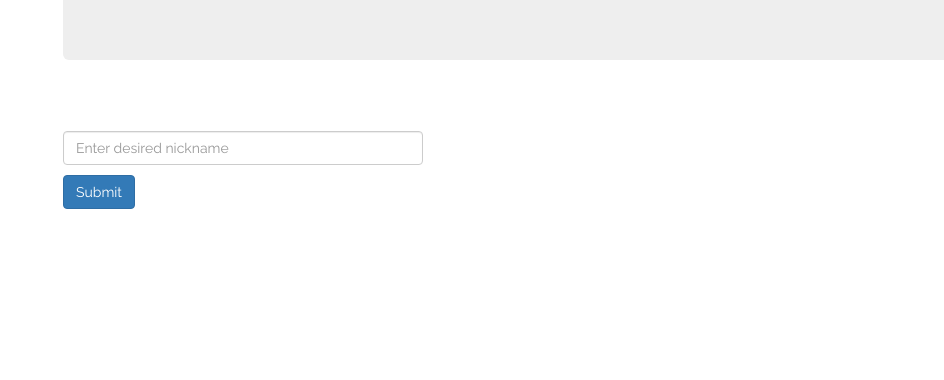
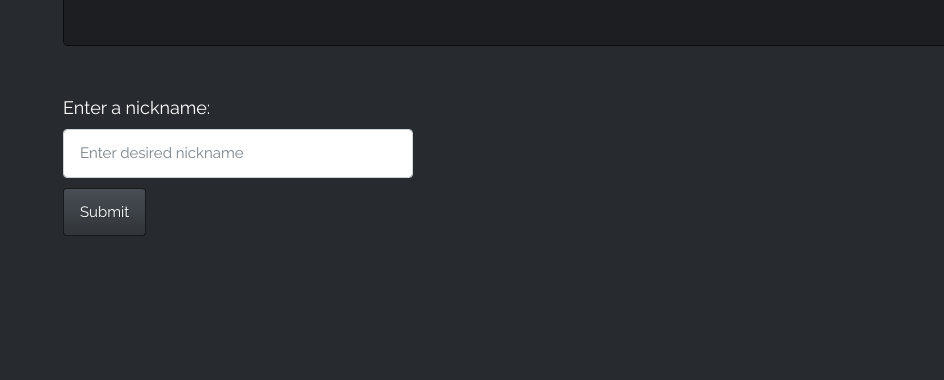
Before and after one commit to ccueto36/FastChat-NodeJS, a website: page index.html in a window 1280 px wide. Shown: the part 420-800 px from the top of the page, without its empty margins (336-1280 px from the left). Drawn offline with nearby package versions, Linux system fonts and the light colour scheme; no server answers.

Commit message:
bootswatch broken link fixed

```diff
--- a/index.html
+++ b/index.html
@@ -3,7 +3,7 @@
   <head>
     <title>FastChat - Made with Socket.IO</title>
         <!-- Latest compiled and minified CSS -->
-      <link rel="stylesheet" href="https://bootswatch.com/slate/bootstrap.min.css">
+      <link rel="stylesheet" href="https://bootswatch.com/4/slate/bootstrap.min.css">
       <link rel="stylesheet" href="https://maxcdn.bootstrapcdn.com/font-awesome/4.7.0/css/font-awesome.min.css">
       <link href="https://fonts.googleapis.com/css?family=Raleway" rel="stylesheet">
       <link rel="stylesheet" href="/css/style.css">
--- a/index.js
+++ b/index.js
@@ -97,12 +97,6 @@ io.sockets.on('connection', function(socket) {
 });
 
 
-
-
-
-
-
-
 server.listen(3000, function() {
     console.log('listening on port 3000');
 });
```
